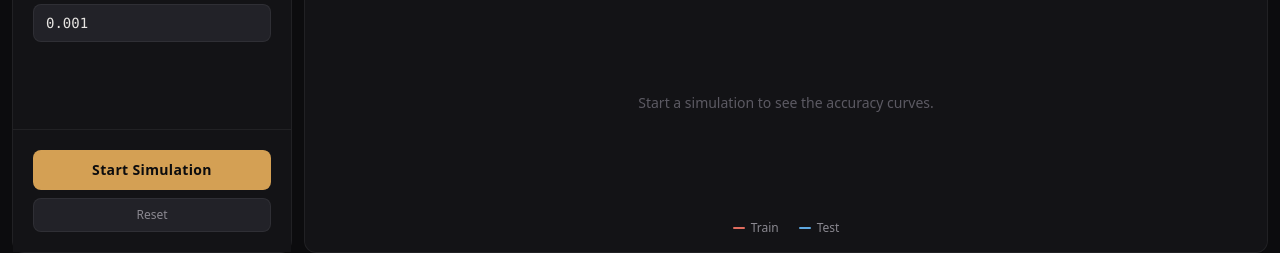
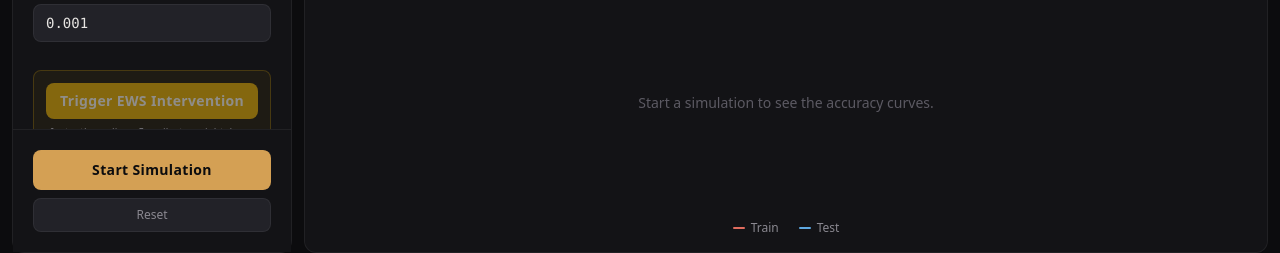
Before and after one commit to ayoitssmit/Chladni, a Next.js app in the folder frontend/: page / in a window 1280 px wide. Shown: the part 473-726 px from the top of the page. Built offline with nearby package versions, Linux system fonts and the light colour scheme; no server answers.

Commit message:
feat : Weight decay intervention added

```diff
--- a/frontend/src/app/page.tsx
+++ b/frontend/src/app/page.tsx
@@ -73,6 +73,9 @@ export default function Home() {
               onStart={stream.start}
               onStop={stream.stop}
               onReset={stream.reset}
+              onIntervene={stream.intervene}
+              interventionTriggered={stream.interventionTriggered}
+              grokked={stream.grokked}
             />
           </div>
 
@@ -113,6 +116,7 @@ export default function Home() {
           error={stream.error}
           predictedGrokStep={stream.predictedGrokStep}
           fftSignal={stream.fftSignal}
+          interventionTriggered={stream.interventionTriggered}
         />
       </div>
 
--- a/frontend/src/components/ControlPanel.tsx
+++ b/frontend/src/components/ControlPanel.tsx
@@ -16,6 +16,9 @@ interface ControlPanelProps {
   onStart: (params: SimulationParams) => void;
   onStop: () => void;
   onReset: () => void;
+  onIntervene: () => void;
+  interventionTriggered: boolean;
+  grokked: boolean;
 }
 
 export default function ControlPanel({
@@ -23,6 +26,9 @@ export default function ControlPanel({
   onStart,
   onStop,
   onReset,
+  onIntervene,
+  interventionTriggered,
+  grokked,
 }: ControlPanelProps) {
   const [operation, setOperation] = useState("addition");
   const [fraction, setFraction] = useState(0.4);
@@ -195,6 +201,24 @@ export default function ControlPanel({
             }}
           />
         </div>
+
+        {/* Adaptive Intervention Toggle */}
+        <div className="flex flex-col gap-1.5 mt-2 p-3 rounded-lg border border-[#eab308]/20 bg-[#eab308]/5">
+          <button
+            onClick={onIntervene}
+            disabled={!isRunning || interventionTriggered || grokked}
+            className="w-full py-2 rounded-lg text-sm font-semibold tracking-wide transition-all duration-200 disabled:opacity-50 disabled:cursor-not-allowed"
+            style={{
+              background: interventionTriggered ? "rgba(234, 179, 8, 0.2)" : "#eab308",
+              color: interventionTriggered ? "#eab308" : "#fff",
+            }}
+          >
+            {interventionTriggered ? "Intervention Active" : "Trigger EWS Intervention"}
+          </button>
+          <p className="text-[10px] opacity-80" style={{ color: "var(--text-secondary)", textAlign: "center" }}>
+            Instantly applies a 5x spike to weight decay to force early grokking.
+          </p>
+        </div>
       </div>
 
       {/* Buttons */}
--- a/frontend/src/components/StatusBar.tsx
+++ b/frontend/src/components/StatusBar.tsx
@@ -11,6 +11,7 @@ interface StatusBarProps {
   error: string | null;
   predictedGrokStep?: number | null;
   fftSignal?: number;
+  interventionTriggered?: boolean;
 }
 
 const OPERATION_LABELS: Record<string, string> = {
@@ -32,6 +33,7 @@ export default function StatusBar({
   error,
   predictedGrokStep,
   fftSignal = 0,
+  interventionTriggered = false,
 }: StatusBarProps) {
   const progress =
     totalSteps > 0 ? Math.min((currentStep / totalSteps) * 100, 100) : 0;
@@ -142,6 +144,21 @@ export default function StatusBar({
         </span>
       )}
 
+      {/* Intervention pill */}
+      {interventionTriggered && (
+        <span
+          className="text-xs font-bold px-2.5 py-0.5 rounded-full"
+          style={{
+            background: "rgba(234, 179, 8, 0.15)",
+            color: "#eab308",
+            border: "1px solid rgba(234, 179, 8, 0.5)",
+            boxShadow: "0 0 8px rgba(234, 179, 8, 0.3)",
+          }}
+        >
+          INTERVENTION TRIGGERED
+        </span>
+      )}
+
       {/* Status */}
       {error ? (
         <span
--- a/frontend/src/hooks/useGrokkingStream.ts
+++ b/frontend/src/hooks/useGrokkingStream.ts
@@ -25,6 +25,7 @@ export interface MetricSnapshot {
   stopped?: boolean;
   fftSignal?: number;
   predictedGrokStep?: number;
+  interventionTriggered?: boolean;
 }
 
 export interface StreamState {
@@ -37,6 +38,7 @@ export interface StreamState {
   error: string | null;
   predictedGrokStep: number | null;
   fftSignal: number;
+  interventionTriggered: boolean;
 }
 
 const WS_BASE = process.env.NEXT_PUBLIC_WS_URL || "ws://localhost:8000";
@@ -51,6 +53,7 @@ const INITIAL_STATE: StreamState = {
   error: null,
   predictedGrokStep: null,
   fftSignal: 0,
+  interventionTriggered: false,
 };
 
 /* ─── Hook ─── */
@@ -120,6 +123,7 @@ export function useGrokkingStream() {
           finished: raw.finished,
           fftSignal: raw.fft_signal ?? 0,
           predictedGrokStep: raw.predicted_grok_step ?? -1,
+          interventionTriggered: raw.intervention_triggered ?? false,
         };
 
         setState((prev) => {
@@ -140,6 +144,7 @@ export function useGrokkingStream() {
                 ? snapshot.predictedGrokStep
                 : prev.predictedGrokStep,
             fftSignal: snapshot.fftSignal ?? prev.fftSignal,
+            interventionTriggered: snapshot.interventionTriggered || prev.interventionTriggered,
           };
         });
       } catch (err) {
@@ -175,5 +180,12 @@ export function useGrokkingStream() {
     setState({ ...INITIAL_STATE });
   }, []);
 
-  return { ...state, start, stop, reset };
+  const intervene = useCallback(() => {
+    if (wsRef.current && wsRef.current.readyState === WebSocket.OPEN) {
+      wsRef.current.send("intervene");
+      setState((prev) => ({ ...prev, interventionTriggered: true }));
+    }
+  }, []);
+
+  return { ...state, start, stop, reset, intervene };
 }
```
Also changed, not shown: 2 other files (tests, documents, lock files or other folders).
